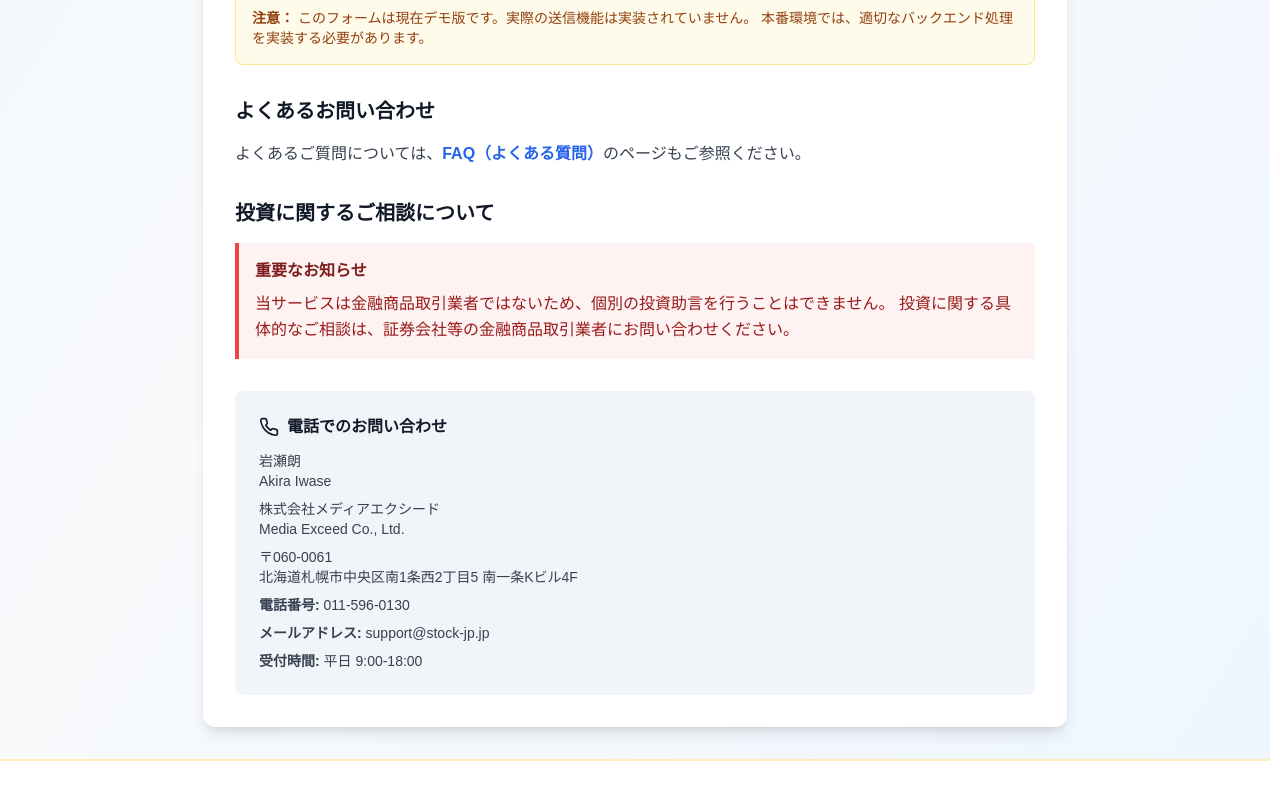
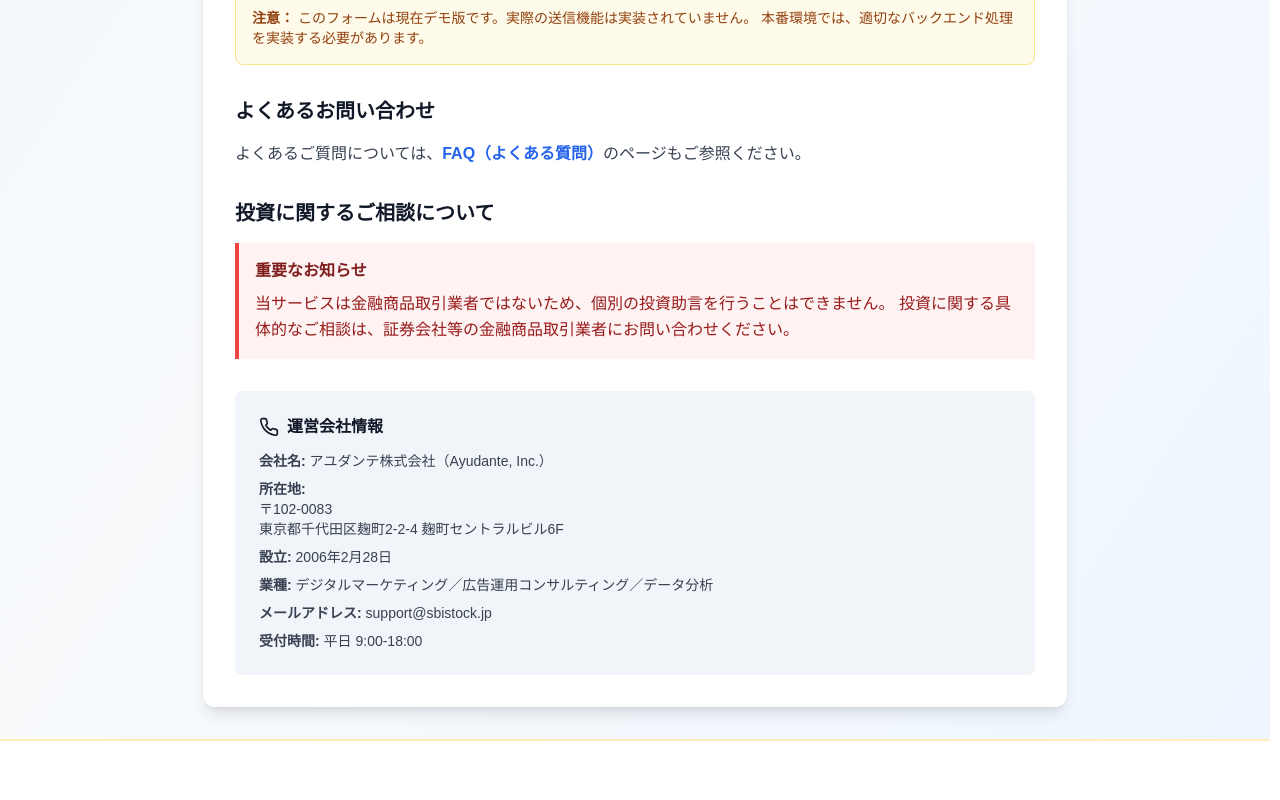
Before and after one commit to lil053004-bit/sbistock.jp, a React (Vite) app: page /contact in a window 1280 px wide. Shown: the part 1191-1991 px from the top of the page. Built offline with nearby package versions, Linux system fonts and the light colour scheme; no server answers.

Commit message:
Updated Contact.tsx

```diff
--- a/src/components/Footer.tsx
+++ b/src/components/Footer.tsx
@@ -76,12 +76,8 @@
             よくある質問 <ExternalLink className="w-3 h-3" />
             </Link>
           </li>
-          <li className="flex items-center gap-1 mt-3 text-white">
-            <Phone className="w-3 h-3" />
-            <span>03-5211-2632</span>
-          </li>
           <li className="text-white">
-            support@perfectstocks.jp
+            support@sbistock.jp
           </li>
           <li className="text-xs text-white">
             受付時間: 平日 9:00-18:00
@@ -94,7 +90,7 @@
         {/* Copyright Section */}
         <div className="border-t border-gold-400/20 pt-4 text-center">
         <p className="text-xs sm:text-sm mb-2 font-medium text-white">
-          &copy; {currentYear} 株式会社集英社インターナショナル. All rights reserved.
+          &copy; {currentYear} アユダンテ株式会社（Ayudante, Inc.）. All rights reserved.
         </p>
         <p className="text-[10px] sm:text-xs leading-relaxed max-w-3xl mx-auto text-white">
           当サイトで提供される情報は投資勧誘を目的としたものではありません。
--- a/src/pages/Contact.tsx
+++ b/src/pages/Contact.tsx
@@ -159,22 +159,24 @@
             <div className="bg-slate-100 rounded-lg p-6">
               <h3 className="font-bold text-gray-900 mb-3 flex items-center gap-2">
                 <Phone className="w-5 h-5" />
-                電話でのお問い合わせ
+                運営会社情報
               </h3>
               <p className="text-sm text-gray-700 mb-2">
-                岩瀬朗<br />Akira Iwase
+                <strong>会社名:</strong> アユダンテ株式会社（Ayudante, Inc.）
               </p>
               <p className="text-sm text-gray-700 mb-2">
-                株式会社メディアエクシード<br />Media Exceed Co., Ltd.
+                <strong>所在地:</strong><br />
+                〒102-0083<br />
+                東京都千代田区麹町2-2-4 麹町セントラルビル6F
               </p>
               <p className="text-sm text-gray-700 mb-2">
-                〒060‑0061<br />北海道札幌市中央区南1条西2丁目5 南一条Kビル4F
+                <strong>設立:</strong> 2006年2月28日
               </p>
               <p className="text-sm text-gray-700 mb-2">
-                <strong>電話番号:</strong> 011‑596‑0130
+                <strong>業種:</strong> デジタルマーケティング／広告運用コンサルティング／データ分析
               </p>
               <p className="text-sm text-gray-700 mb-2">
-                <strong>メールアドレス:</strong> support@stock-jp.jp
+                <strong>メールアドレス:</strong> support@sbistock.jp
               </p>
               <p className="text-sm text-gray-700">
                 <strong>受付時間:</strong> 平日 9:00-18:00
--- a/src/pages/SpecifiedCommercialTransactionAct.tsx
+++ b/src/pages/SpecifiedCommercialTransactionAct.tsx
@@ -36,15 +36,22 @@
                   <dl className="space-y-3">
                     <div className="grid sm:grid-cols-3 gap-2">
                       <dt className="font-semibold text-gray-900">販売業者名</dt>
-                      <dd className="sm:col-span-2 text-gray-700">株式会社メディアエクシード<br />Media Exceed Co., Ltd.</dd>
+                      <dd className="sm:col-span-2 text-gray-700">アユダンテ株式会社<br />Ayudante, Inc.</dd>
                     </div>
                     <div className="grid sm:grid-cols-3 gap-2">
                       <dt className="font-semibold text-gray-900">所在地</dt>
                       <dd className="sm:col-span-2 text-gray-700">
-                         〒060‑0061<br />
-                         北海道札幌市中央区南1条西2丁目5 南一条Kビル4F<br />
-                         2-5 Minami 1-jo Nishi, Chuo-ku, Sapporo, Hokkaido 060‑0061
+                         〒102-0083<br />
+                         東京都千代田区麹町2-2-4 麹町セントラルビル6F
                       </dd>
+                    </div>
+                    <div className="grid sm:grid-cols-3 gap-2">
+                      <dt className="font-semibold text-gray-900">設立</dt>
+                      <dd className="sm:col-span-2 text-gray-700">2006年2月28日</dd>
+                    </div>
+                    <div className="grid sm:grid-cols-3 gap-2">
+                      <dt className="font-semibold text-gray-900">業種</dt>
+                      <dd className="sm:col-span-2 text-gray-700">デジタルマーケティング／広告運用コンサルティング／データ分析</dd>
                     </div>
                   </dl>
                 </div>
@@ -60,16 +67,8 @@
                   <h2 className="text-xl font-bold text-gray-900 mb-4">連絡先</h2>
                   <dl className="space-y-3">
                     <div className="grid sm:grid-cols-3 gap-2">
-                      <dt className="font-semibold text-gray-900">代表者</dt>
-                      <dd className="sm:col-span-2 text-gray-700">岩瀬朗 (Akira Iwase)</dd>
-                    </div>
-                    <div className="grid sm:grid-cols-3 gap-2">
-                      <dt className="font-semibold text-gray-900">電話番号</dt>
-                      <dd className="sm:col-span-2 text-gray-700">011‑596‑0130</dd>
-                    </div>
-                    <div className="grid sm:grid-cols-3 gap-2">
                       <dt className="font-semibold text-gray-900">メールアドレス</dt>
-                      <dd className="sm:col-span-2 text-blue-600">support@stock-jp.jp</dd>
+                      <dd className="sm:col-span-2 text-blue-600">support@sbistock.jp</dd>
                     </div>
                     <div className="grid sm:grid-cols-3 gap-2">
                       <dt className="font-semibold text-gray-900">受付時間</dt>
@@ -234,18 +233,12 @@
                   特定商取引法に関するご質問、その他お問い合わせは、
                   以下の方法でご連絡ください。
                 </p>
-                <div className="flex items-start gap-3 mb-3">
+                <div className="flex items-start gap-3 mb-4">
                   <Mail className="w-5 h-5 text-blue-600 mt-1 flex-shrink-0" />
                   <div>
                     <p className="font-semibold text-gray-900 mb-1">メール</p>
-                    <p className="text-blue-600">support@stock-jp.jp</p>
-                  </div>
-                </div>
-                <div className="flex items-start gap-3 mb-4">
-                  <Phone className="w-5 h-5 text-blue-600 mt-1 flex-shrink-0" />
-                  <div>
-                    <p className="font-semibold text-gray-900 mb-1">電話</p>
-                    <p className="text-gray-700">011‑596‑0130（平日 9:00 - 18:00）</p>
+                    <p className="text-blue-600">support@sbistock.jp</p>
+                    <p className="text-sm text-gray-600 mt-1">受付時間: 平日 9:00 - 18:00</p>
                   </div>
                 </div>
                 <Link
```
